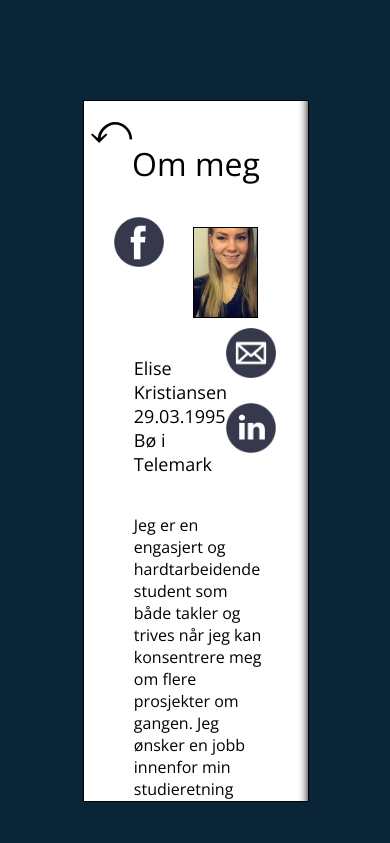
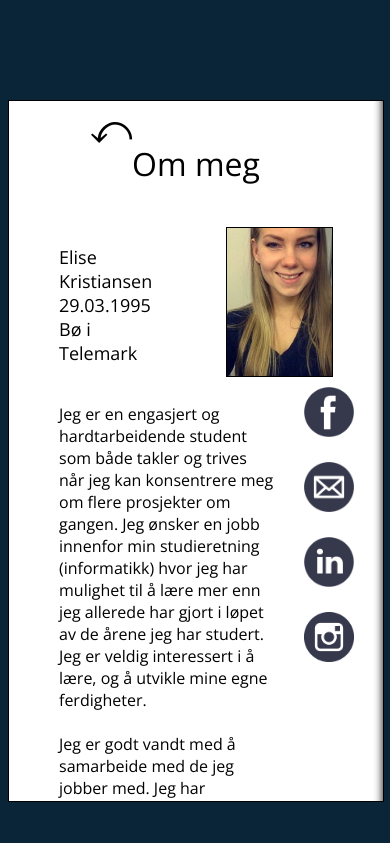
Before and after one commit to elisekrist/CV, a PHP site: page /ommeg/ommeg.html in a window 390 px wide. Shown: the top 843 px of the page. Run offline with PHP 8.4, Linux system fonts and the light colour scheme.

Commit message:
Responsive forside

```diff
--- a/styles.css
+++ b/styles.css
@@ -6,7 +6,7 @@ body {
 }
 
 .wrapper {
-	width: 60%;
+	width: 70%;
 	margin-right: auto;
 	margin-left: auto;
 	text-align: center;
@@ -28,7 +28,6 @@ a {
 	margin: 20px;
 	cursor: zoom-in;
 	box-shadow: inset -10px 0 10px -10px black;
-
 }
 
 .bokser {
@@ -57,3 +56,24 @@ h1 {
 transform: scale(1, -1);
 	color: #ccc;
 }
+
+
+
+
+@media only screen and (max-width: 1600px) {
+	.wrapper {
+		width: 80%;
+	}
+}
+
+@media only screen and (max-width: 500px) {
+	.wrapper {
+		width: 100%;
+	}
+
+	.boks {
+		width: 100%;
+		margin: 0;
+		margin-bottom: 100%;
+	}
+}
```
